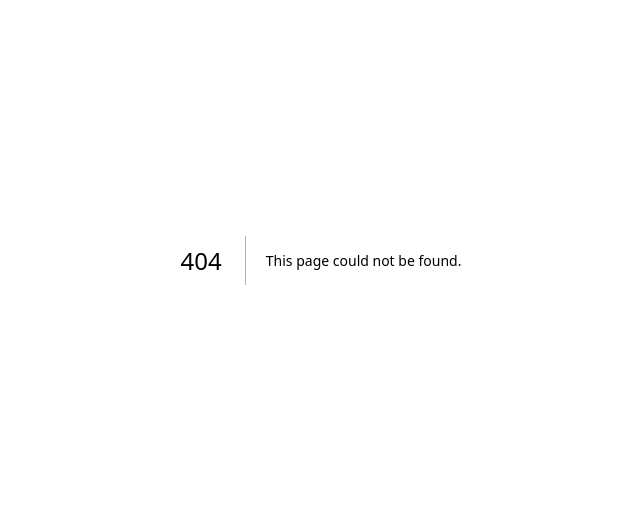
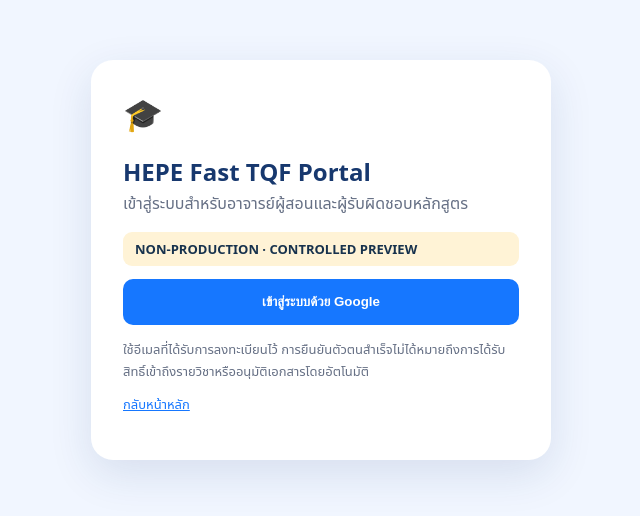
Before and after one commit to kasemch/hepe-ui-prototype, a Next.js app: page /login in a window 1280 px wide. Before the commit this address had no page. Shown: the part 140-656 px from the top of the page, without its empty margins (319-959 px from the left). Built offline with nearby package versions, Linux system fonts and the light colour scheme.

Commit message:
HEPE A10B: add first-time Google sign-in entry page

```diff
--- /dev/null
+++ b/app/login/page.tsx
@@ -0,0 +1,48 @@
+"use client";
+
+import { useState } from "react";
+import { createBrowserClient } from "@supabase/ssr";
+
+export default function LoginPage() {
+  const [busy, setBusy] = useState(false);
+  const [error, setError] = useState("");
+  async function signIn() {
+    if (busy) return;
+    setError("");
+    const url = process.env.NEXT_PUBLIC_SUPABASE_URL;
+    const key = process.env.NEXT_PUBLIC_SUPABASE_PUBLISHABLE_KEY;
+    if (!url || !key) {
+      setError("ระบบยืนยันตัวตนของ Preview ยังไม่พร้อมใช้งาน กรุณาติดต่อผู้ดูแลระบบ");
+      return;
+    }
+    setBusy(true);
+    try {
+      const supabase = createBrowserClient(url, key);
+      const { error: authError } = await supabase.auth.signInWithOAuth({
+        provider: "google",
+        options: { redirectTo: new URL("/auth/callback", window.location.origin).toString() },
+      });
+      if (authError) {
+        setError("ไม่สามารถเริ่มเข้าสู่ระบบได้: " + authError.message);
+        setBusy(false);
+      }
+    } catch {
+      setError("การเชื่อมต่อระบบยืนยันตัวตนไม่สำเร็จ กรุณาลองใหม่");
+      setBusy(false);
+    }
+  }
+  return <main style={{minHeight:"100vh",display:"grid",placeItems:"center",padding:20,background:"#f1f6ff"}}>
+    <section style={{maxWidth:460,width:"100%",background:"white",borderRadius:22,padding:32,boxShadow:"0 14px 44px rgba(24,57,119,.12)"}}>
+      <div style={{fontSize:32}}>🎓</div>
+      <h1 style={{marginBottom:4,color:"#17386e"}}>HEPE Fast TQF Portal</h1>
+      <p style={{color:"#667085",marginTop:0}}>เข้าสู่ระบบสำหรับอาจารย์ผู้สอนและผู้รับผิดชอบหลักสูตร</p>
+      <p style={{padding:"8px 12px",background:"#fff3d6",borderRadius:9,fontWeight:700,fontSize:13}}>NON-PRODUCTION · CONTROLLED PREVIEW</p>
+      <button onClick={signIn} disabled={busy} style={{width:"100%",padding:15,border:0,borderRadius:10,background:"#1677ff",color:"white",fontWeight:700,cursor:busy?"wait":"pointer"}}>
+        {busy?"กำลังเชื่อมต่อ…":"เข้าสู่ระบบด้วย Google"}
+      </button>
+      {error && <p role="alert" style={{color:"#b42318"}}>{error}</p>}
+      <p style={{color:"#667085",fontSize:13,lineHeight:1.7}}>ใช้อีเมลที่ได้รับการลงทะเบียนไว้ การยืนยันตัวตนสำเร็จไม่ได้หมายถึงการได้รับสิทธิ์เข้าถึงรายวิชาหรืออนุมัติเอกสารโดยอัตโนมัติ</p>
+      <p style={{fontSize:13}}><a href="/" style={{color:"#1677ff"}}>กลับหน้าหลัก</a></p>
+    </section>
+  </main>;
+}
```
